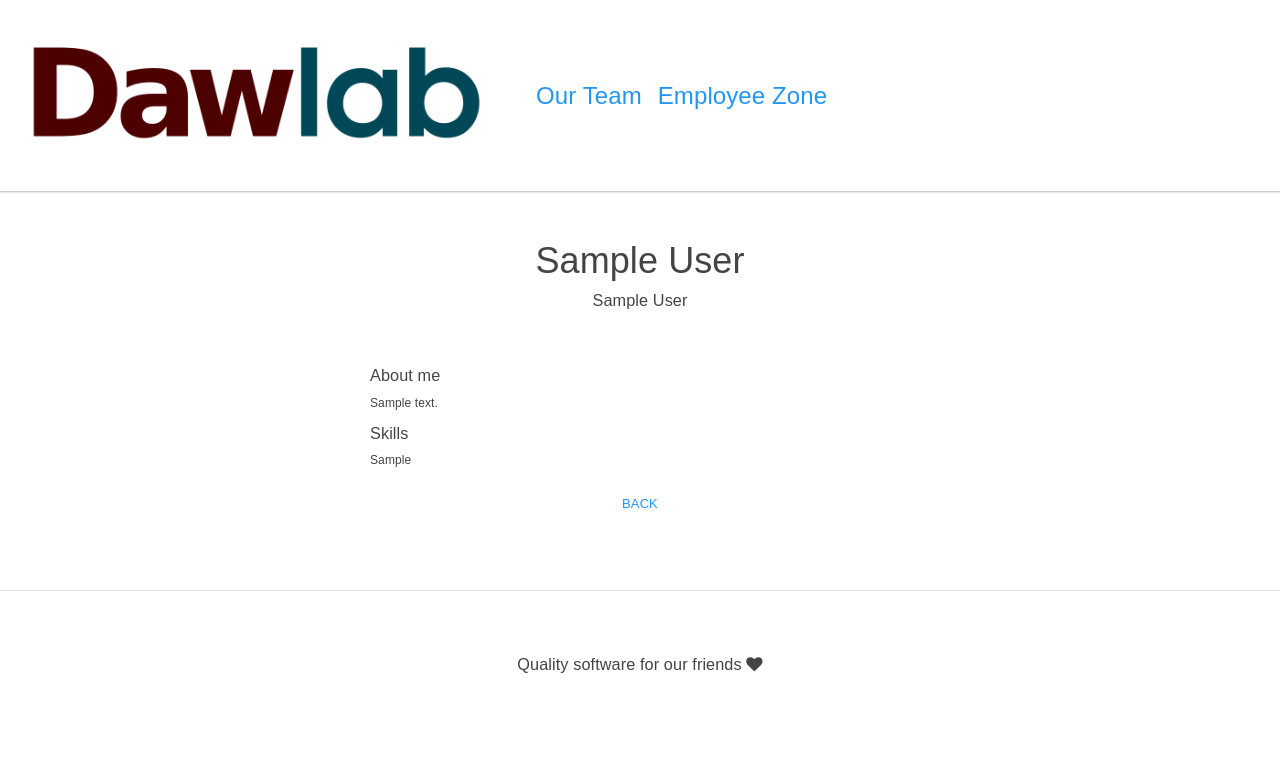
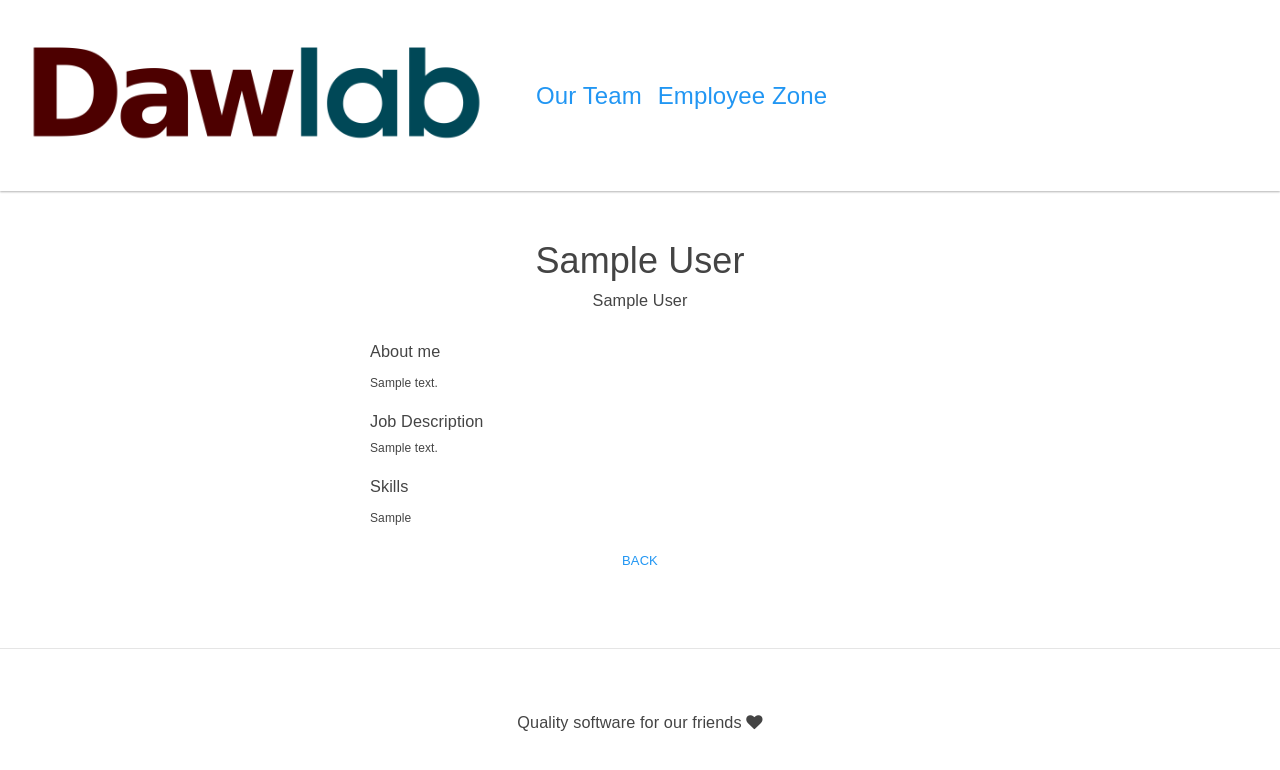
Before and after one commit to BrandonSersion/dawlab-web-application, a Django app: page /content/1/ in a window 1280 px wide. Shown: the top 770 px of the page. Run offline with Django 3.2, Linux system fonts and the light colour scheme; tables that the repository leaves empty hold one stand-in row (values such as "Sample post"); some libraries are stand-ins or nearby versions.

Commit message:
Clean up team.html and team_profiles.html formatting, update employee database.

```diff
--- a/content/static/base.css
+++ b/content/static/base.css
@@ -14,11 +14,17 @@ h1{
 }
 
 .card{
-    width:11em;
-    height:16em;
+    width:10em;
+    height:12.5em;
+}
+
+.card-title{
+    margin:0px;
+    padding:0px;
 }
 
 .card-text{
+    font-weight:bold;
     font-size:.5em;
 }
 
@@ -32,7 +38,6 @@ h1{
 
 .medium{
     font-family: "Arial", Times, serif;
-
     font-size:1em;
 }
 
--- a/content/templates/team.html
+++ b/content/templates/team.html
@@ -19,9 +19,6 @@
                 <p class="card-text mx-auto">
                     {{employee.job_title}}
                 </p>
-                <p class="card-text">
-                    {{employee.job_description}}
-                </p>
                 <a href="{% url 'team_profiles' pk=employee.id %}" class="btn btn-primary btn-sm bg-dark">
                     See Profile
                 </a>
--- a/content/templates/team_profile.html
+++ b/content/templates/team_profile.html
@@ -16,16 +16,23 @@
     </div>
 
     <div class="row">
-    <div class="offset-md-3 col-md-6 small mt-5">
+        <div class="offset-md-3 col-md-6 small mt-4">
             <h5>About me</h5>
-        <p>{{employee.bio}}</p>
+            <p>{{employee.bio|linebreaks}}</p>
         </div>
     </div>
 
     <div class="row">
-    <div class="offset-md-3 col-md-6 small">
+        <div class="offset-md-3 col-md-6 mt-2 small">
+            <h5>Job Description</h5>
+            <p>{{employee.job_description}}</p>
+        </div>
+    </div>
+
+    <div class="row">
+        <div class="offset-md-3 col-md-6 mt-2 small">
             <h5>Skills</h5>
-        <p>{{employee.skills}}</p>
+            <p>{{employee.skills|linebreaks}}</p>
         </div>
     </div>
 
```
Also changed, not shown: content/static/img/Ali.jpg, content/static/img/Antonio.jpg (renamed from content/static/img/Tony.jpg). Lines whose indentation alone changed are shown as unchanged.
